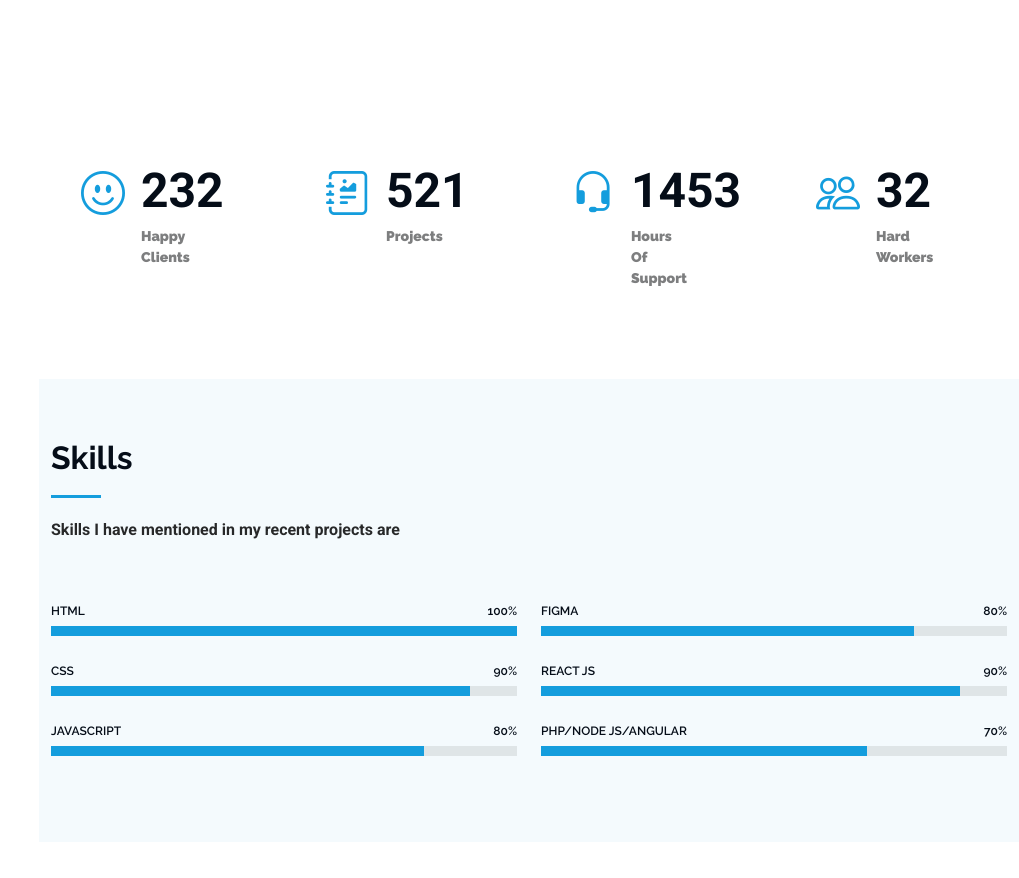
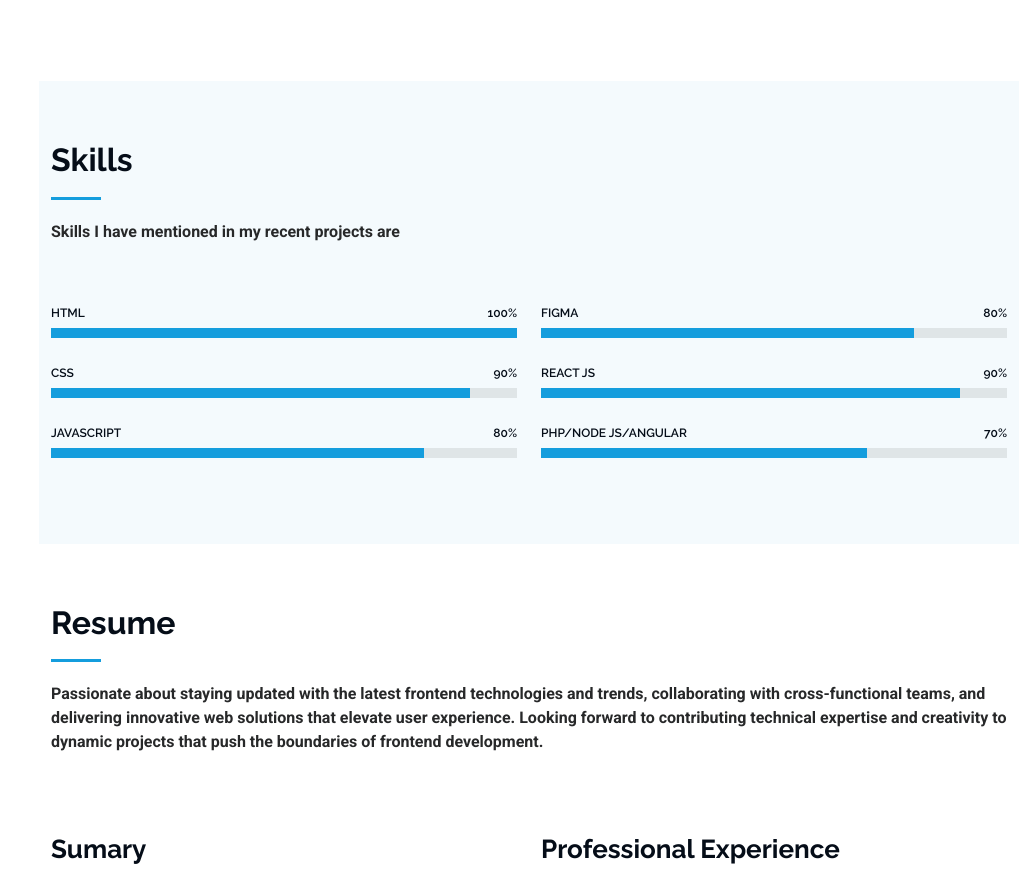
Before and after one commit to Ajay1252-spec/my-portfolio, a plain HTML site: page index.html in a window 1280 px wide. Shown: the part 1542-2420 px from the top of the page, without its empty margins (261-1280 px from the left). Drawn offline with Linux system fonts and the light colour scheme.

Commit message:
stat removed

```diff
--- a/index.html
+++ b/index.html
@@ -130,49 +130,6 @@
     </section><!-- /About Section -->
 
     <!-- Stats Section -->
-    <section id="stats" class="stats section">
-
-      <div class="container" data-aos="fade-up" data-aos-delay="100">
-
-        <div class="row gy-4">
-
-          <div class="col-lg-3 col-md-6">
-            <div class="stats-item">
-              <i class="bi bi-emoji-smile"></i>
-              <span data-purecounter-start="0" data-purecounter-end="232" data-purecounter-duration="1" class="purecounter"></span>
-              <p><strong>Happy Clients</strong> </p>
-            </div>
-          </div><!-- End Stats Item -->
-
-          <div class="col-lg-3 col-md-6">
-            <div class="stats-item">
-              <i class="bi bi-journal-richtext"></i>
-              <span data-purecounter-start="0" data-purecounter-end="521" data-purecounter-duration="1" class="purecounter"></span>
-              <p><strong>Projects</strong> </p>
-            </div>
-          </div><!-- End Stats Item -->
-
-          <div class="col-lg-3 col-md-6">
-            <div class="stats-item">
-              <i class="bi bi-headset"></i>
-              <span data-purecounter-start="0" data-purecounter-end="1453" data-purecounter-duration="1" class="purecounter"></span>
-              <p><strong>Hours Of Support</strong> </p>
-            </div>
-          </div><!-- End Stats Item -->
-
-          <div class="col-lg-3 col-md-6">
-            <div class="stats-item">
-              <i class="bi bi-people"></i>
-              <span data-purecounter-start="0" data-purecounter-end="32" data-purecounter-duration="1" class="purecounter"></span>
-              <p><strong>Hard Workers</strong> </p>
-            </div>
-          </div><!-- End Stats Item -->
-
-        </div>
-
-      </div>
-
-    </section><!-- /Stats Section -->
 
     <!-- Skills Section -->
     <section id="skills" class="skills section light-background">
```
